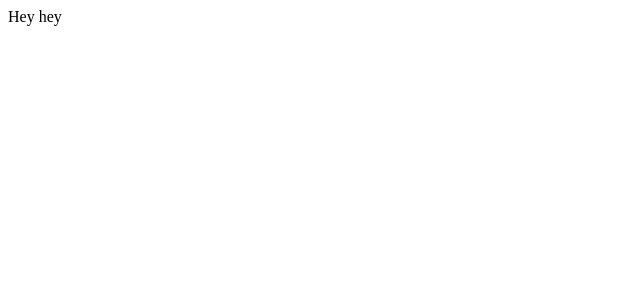
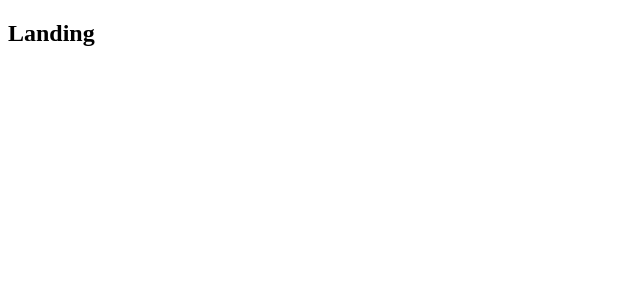
Before and after one commit to guiduck/massive-mailer-website, a React (Create React App) app in the folder client/: page / in a window 1280 px wide. Shown: the top 300 px of the page, without its empty margins (0-640 px from the left). Built offline with nearby package versions, Linux system fonts and the light colour scheme.

Commit message:
route config done with visible components

```diff
--- a/client/src/components/App.js
+++ b/client/src/components/App.js
@@ -1,7 +1,24 @@
 import React from 'react';
+import { BrowserRouter, Route } from 'react-router-dom';
+
+const Header = () => <h2>Header</h2>;
+
+const Dashboard = () => <h2>Dashboard</h2>;
+const SurveyNew = () => <h2>SurveyNew</h2>;
+const Landing = () => <h2>Landing</h2>;
 
 const App = () => {
-  return <div>Hey hey</div>;
+  return (
+    <div>
+      <BrowserRouter>
+        <div>
+          <Route exact={true} path='/' component={Landing} />
+          <Route exact path='/surveys' component={Dashboard} />
+          <Route path='/surveys/new' component={SurveyNew} />
+        </div>
+      </BrowserRouter>
+    </div>
+  );
 };
 
 export default App;
```
